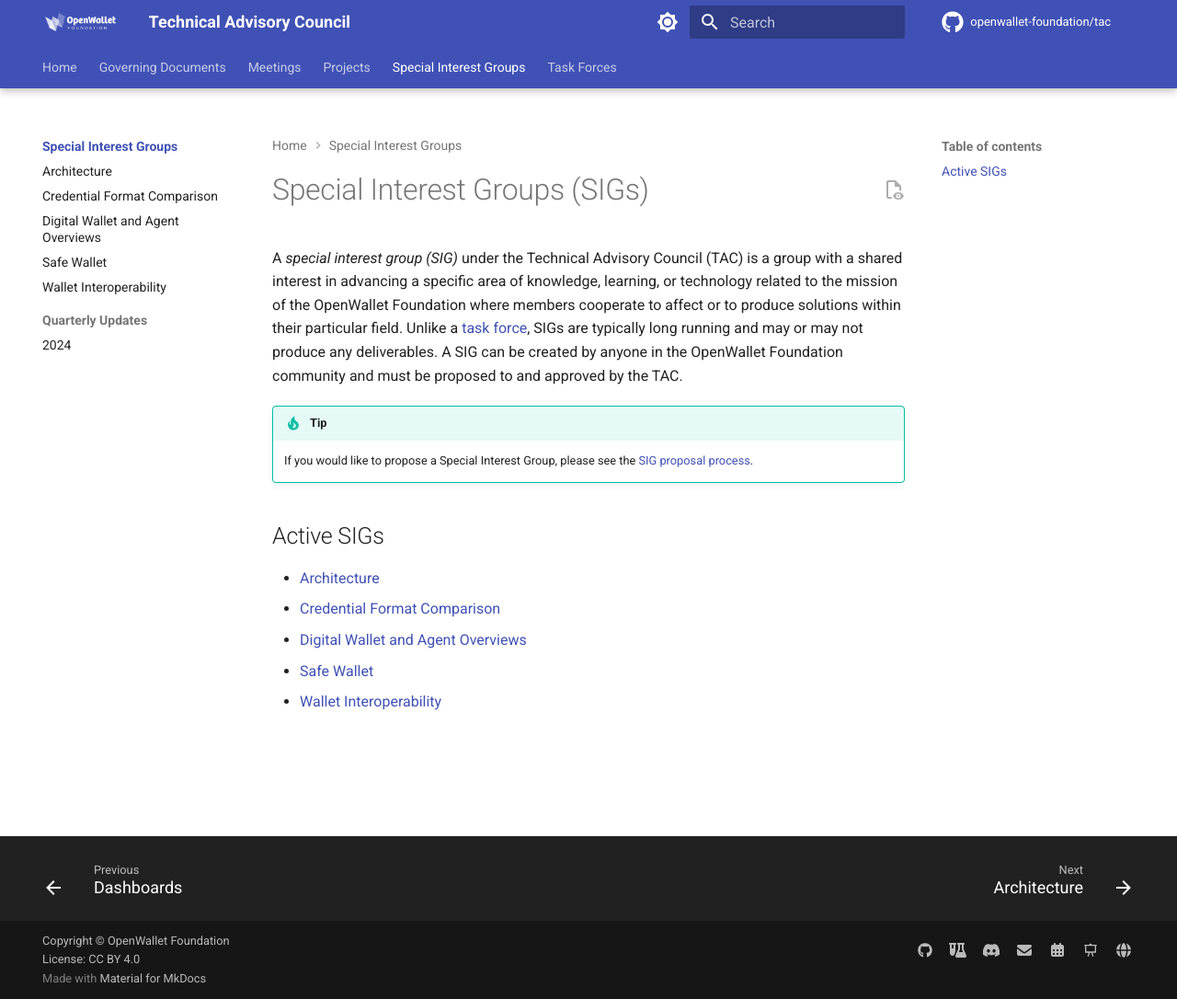
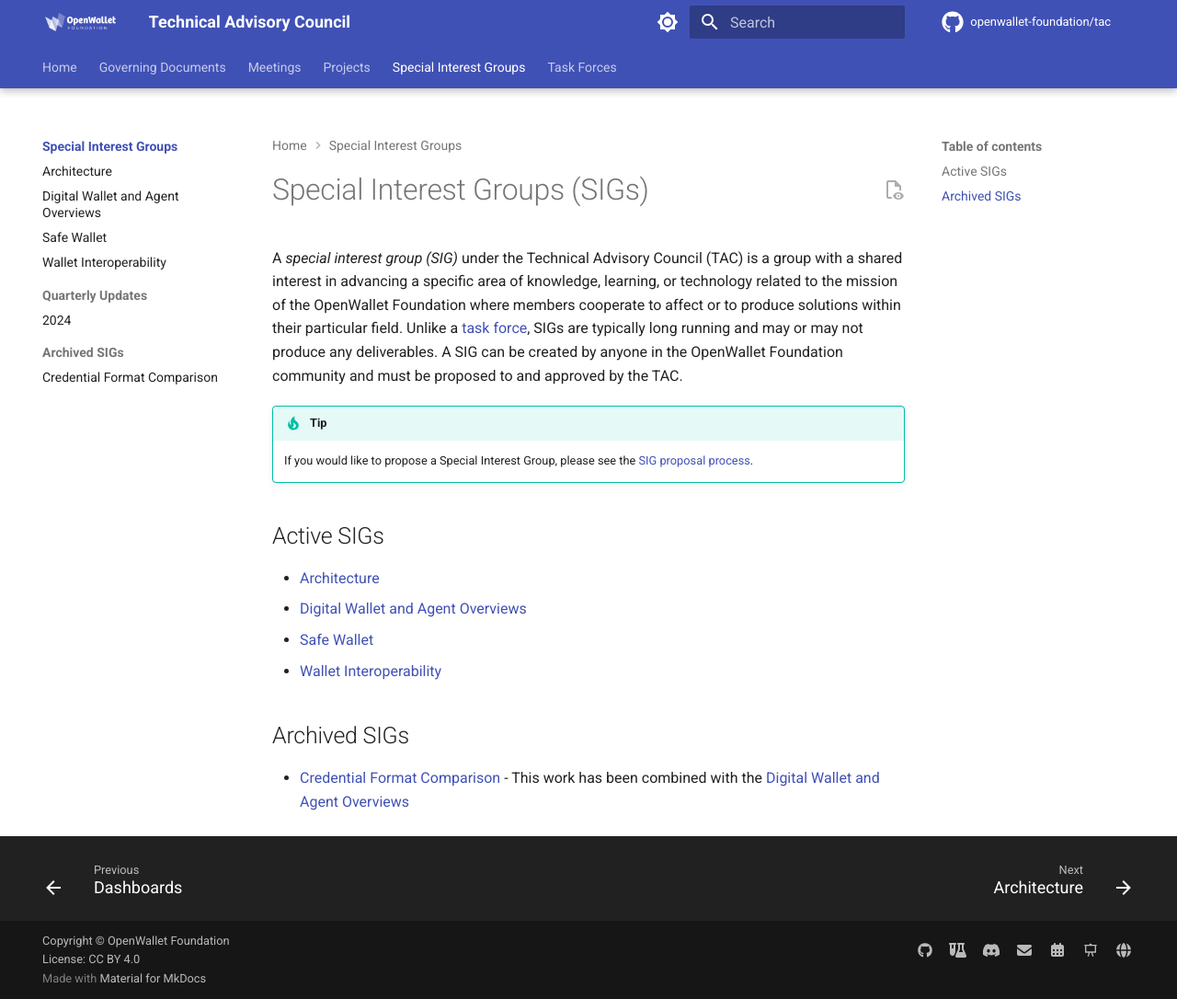
Before and after one commit to openwallet-foundation/tac, an MkDocs documentation site: the page built from docs/SIGs/index.md, in a window 1280 px wide and 1086 px high. Shown: the whole window at 92% size. Built offline with MkDocs 1.6.1 and Material for MkDocs 9.7.7, drawn with Linux system fonts in a browser that asks for light colours; comment, search, counter and statistics services are not loaded.

Commit message:
Archive credential format comparison SIG
Signed-off-by: Tracy Kuhrt <tracy.a.kuhrt@accenture.com>

```diff
--- a/docs/SIGs/index.md
+++ b/docs/SIGs/index.md
@@ -8,7 +8,10 @@
 ## Active SIGs
 
 * [Architecture](./architecture.md)
-* [Credential Format Comparison](./credential-format-comparison.md)
 * [Digital Wallet and Agent Overviews](digital-wallet-and-agent-overviews.md)
 * [Safe Wallet](./safe-wallet.md)
 * [Wallet Interoperability](./wallet-interoperability.md)
+
+## Archived SIGs
+
+* [Credential Format Comparison](./credential-format-comparison.md) - This work has been combined with the [Digital Wallet and Agent Overviews](digital-wallet-and-agent-overviews.md)
--- a/mkdocs.yml
+++ b/mkdocs.yml
@@ -205,13 +205,14 @@
   - Special Interest Groups:
     - SIGs/index.md
     - Architecture: SIGs/architecture.md
-    - Credential Format Comparison: SIGs/credential-format-comparison.md
     - Digital Wallet and Agent Overviews: SIGs/digital-wallet-and-agent-overviews.md
     - Safe Wallet: SIGs/safe-wallet.md
     - Wallet Interoperability: SIGs/wallet-interoperability.md
     - Quarterly Updates:
       - 2024:
         - SIGs/updates/2024/index.md
+    - Archived SIGs:
+      - Credential Format Comparison: SIGs/credential-format-comparison.md
   - Task Forces:
     - task-forces/index.md
     - Archived:
```
Also changed, not shown: docs/SIGs/credential-format-comparison.md (+5 -0 lines).
